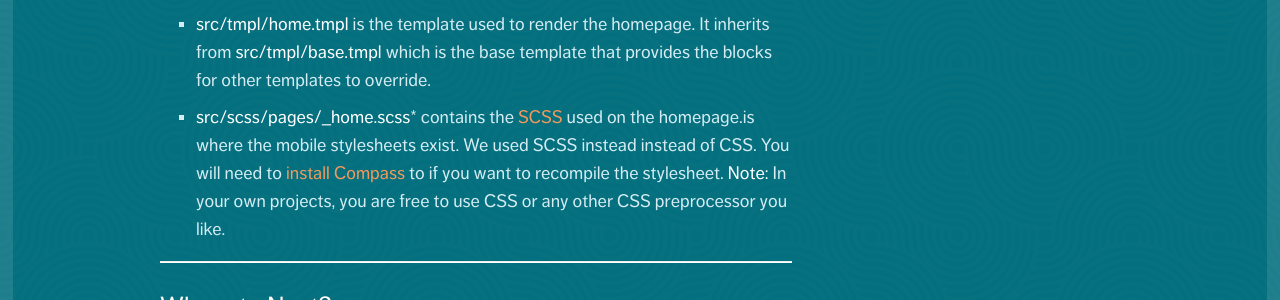
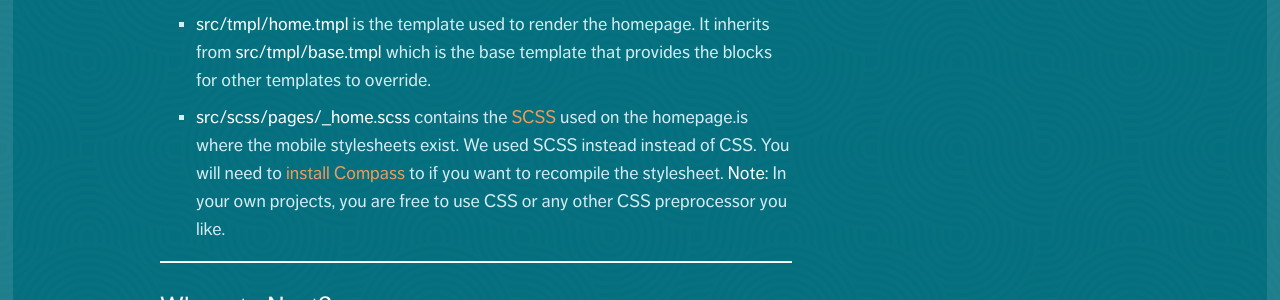
Before and after one commit to mobify/mobifyjs, a Jekyll site: the page built from www/examples/index.md, in a window 1280 px wide. Shown: the part 1162-1462 px from the top of the page. Built offline with Jekyll 4.4.1, drawn with Linux system fonts in a browser that asks for light colours.

Commit message:
Random fixes.

```diff
--- a/www/examples/index.md
+++ b/www/examples/index.md
@@ -40,14 +40,14 @@
 project files with your text editor and then refresh the page to see your
 changes. Start with these files:
 
-* **src/mobify.konf** contains the DOM operations to select and adapt the source
+* __src/mobify.konf__ contains the DOM operations to select and adapt the source
     DOM. It also contains logic for rendering the template to the browser.
 
-* **src/tmpl/home.tmpl** is the template used to render the homepage. It inherits
-    from **src/tmpl/base.tmpl** which is the base template that provides the
+* __src/tmpl/home.tmpl__ is the template used to render the homepage. It inherits
+    from __src/tmpl/base.tmpl__ which is the base template that provides the
     blocks for other templates to override.
 
-* **src/scss/pages/_home.scss*** contains the [SCSS](http://sass-lang.com/) used
+* __src/scss/pages/_home.scss__ contains the [SCSS](http://sass-lang.com/) used
     on the homepage.is where the mobile stylesheets exist. We used SCSS instead
     instead of CSS. You will need to [install Compass](http://compass-style.org/)
     to if you want to recompile the stylesheet. **Note:** In your own projects,
```
Also changed, not shown: www/community.md (+1 -1 lines).
